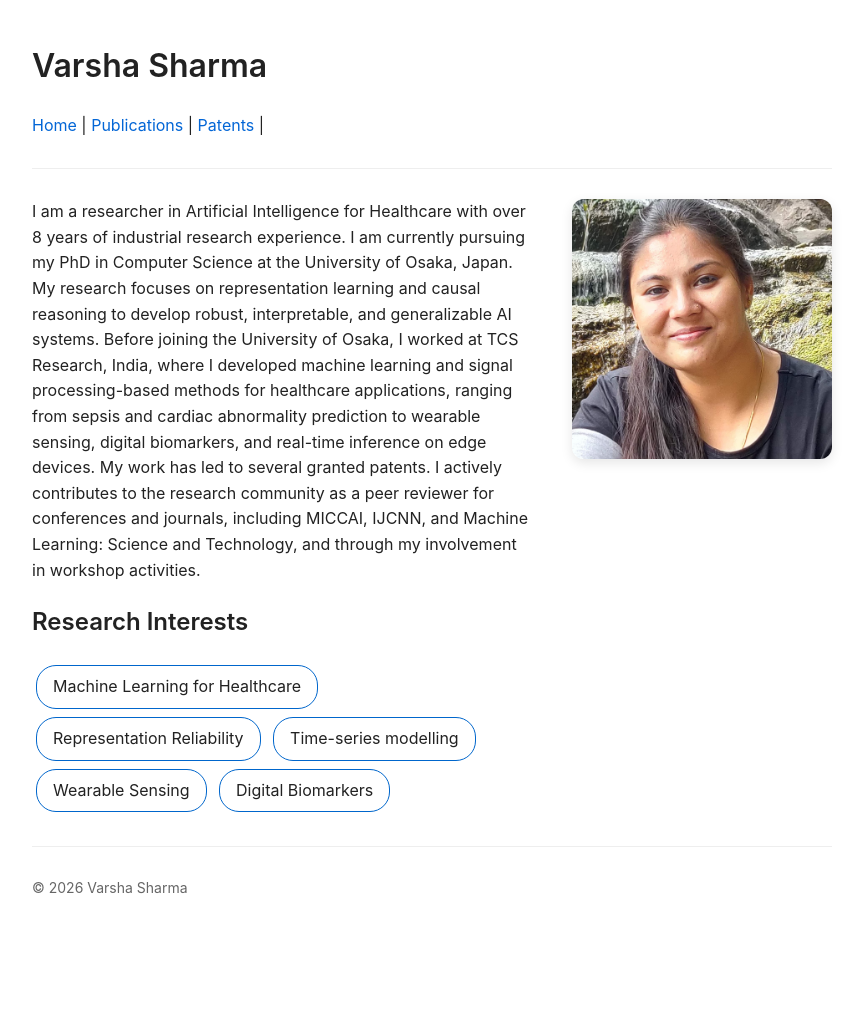
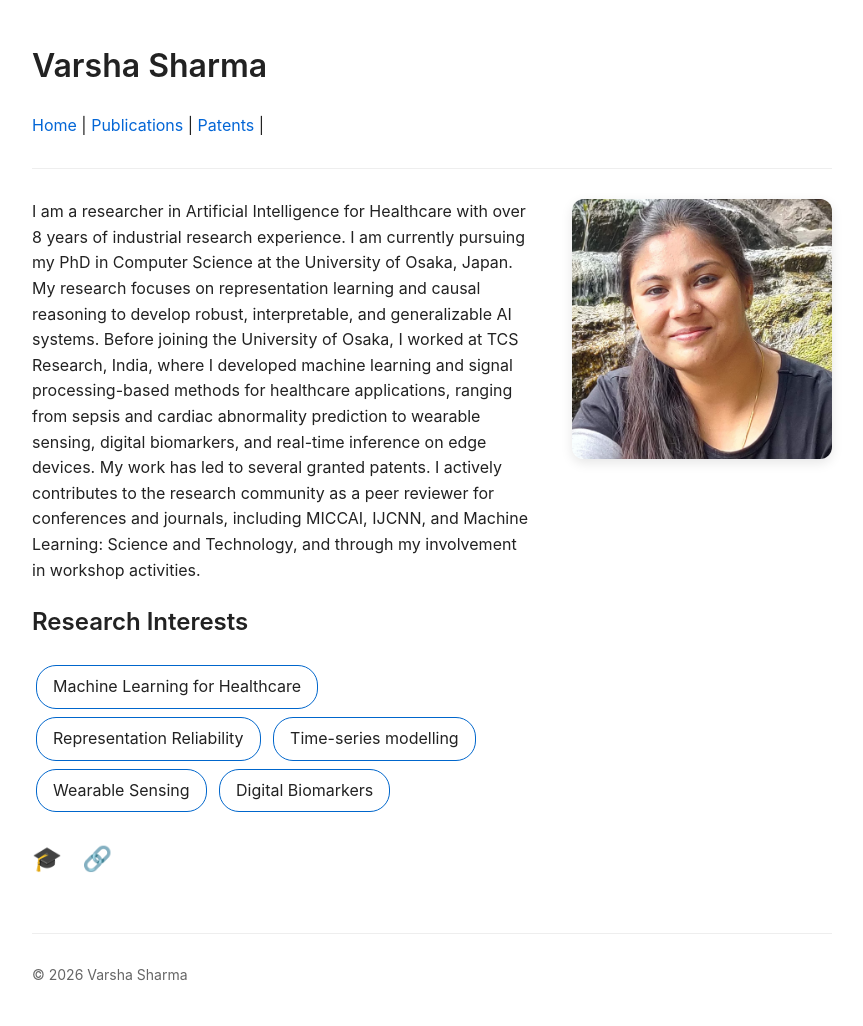
Before and after one commit to shavarsha/shavarsha.github.io, a Jekyll site: the page built from index.md, in a window 1280 px wide. Shown: the whole page, without its empty margins (208-1071 px from the left). Built offline with Jekyll 4.4.1, drawn with Linux system fonts in a browser that asks for light colours; before the commit the page ends 940 px from its top, so only the background shows below that.

Commit message:
Update index.md

```diff
--- a/index.md
+++ b/index.md
@@ -18,6 +18,12 @@ I am a researcher in Artificial Intelligence for Healthcare with over 8 years of
 <span style="display:inline-block;padding:8px 16px;margin:4px;border:1px solid #0066cc;border-radius:20px;">Wearable Sensing</span>
 <span style="display:inline-block;padding:8px 16px;margin:4px;border:1px solid #0066cc;border-radius:20px;">Digital Biomarkers</span>
 </div>
+
+<p style="font-size:24px;">
+<a href="https://scholar.google.com/citations?hl=en&user=fdnMEAQAAAAJ">🎓</a>
+&nbsp;
+<a href="https://www.linkedin.com/in/YOUR-LINKEDIN-ID">🔗</a>
+</p>
 
 <!--
 ---
```
